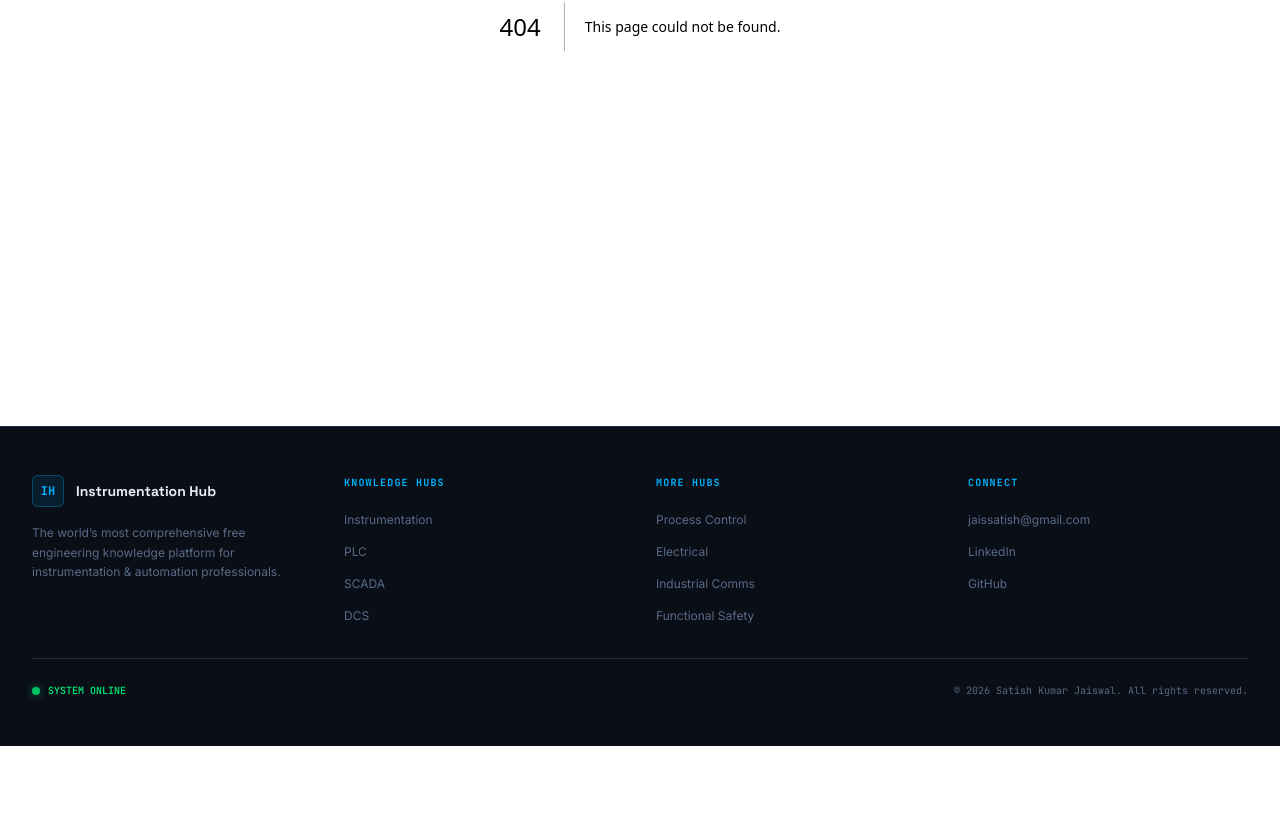
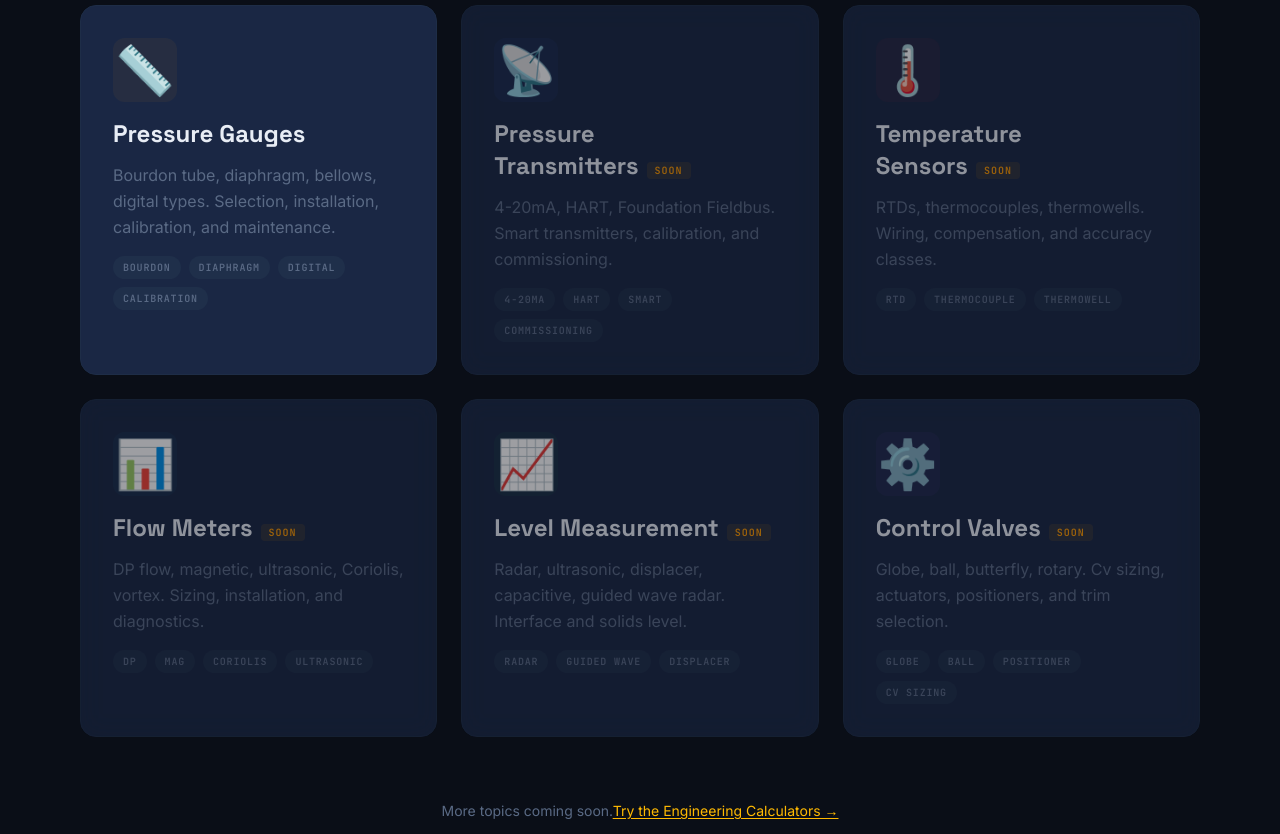
Before and after one commit to jaissatish-web/instrumentation-hub, a Next.js app: page /knowledge/instrumentation in a window 1280 px wide. Before the commit this address had no page. Shown: the part 446-1280 px from the top of the page. Before the commit the page ends 1192 px from the top, so only its background shows below. Built offline with nearby package versions, Linux system fonts and the light colour scheme.

Commit message:
Add instrumentation index page with card-based layout

```diff
--- /dev/null
+++ b/src/app/knowledge/instrumentation/page.tsx
@@ -0,0 +1,159 @@
+"use client";
+
+import Link from "next/link";
+
+const metadata = {
+  title: "Instrumentation Knowledge Base - Instrumentation Hub",
+  description: "Comprehensive guides on pressure gauges, transmitters, temperature sensors, flow meters, level measurement, and control valves",
+};
+
+const topics = [
+  {
+    id: "pressure-gauges",
+    title: "Pressure Gauges",
+    description: "Bourdon tube, diaphragm, bellows, digital types. Selection, installation, calibration, and maintenance.",
+    icon: "📏",
+    color: "border-amber-500/30",
+    bgColor: "bg-amber-500/5",
+    tags: ["Bourdon", "Diaphragm", "Digital", "Calibration"],
+  },
+  {
+    id: "pressure-transmitters",
+    title: "Pressure Transmitters",
+    description: "4-20mA, HART, Foundation Fieldbus. Smart transmitters, calibration, and commissioning.",
+    icon: "📡",
+    color: "border-blue-500/30",
+    bgColor: "bg-blue-500/5",
+    tags: ["4-20mA", "HART", "Smart", "Commissioning"],
+    comingSoon: true,
+  },
+  {
+    id: "temperature-sensors",
+    title: "Temperature Sensors",
+    description: "RTDs, thermocouples, thermowells. Wiring, compensation, and accuracy classes.",
+    icon: "🌡️",
+    color: "border-red-500/30",
+    bgColor: "bg-red-500/5",
+    tags: ["RTD", "Thermocouple", "Thermowell"],
+    comingSoon: true,
+  },
+  {
+    id: "flow-meters",
+    title: "Flow Meters",
+    description: "DP flow, magnetic, ultrasonic, Coriolis, vortex. Sizing, installation, and diagnostics.",
+    icon: "📊",
+    color: "border-cyan-500/30",
+    bgColor: "bg-cyan-500/5",
+    tags: ["DP", "Mag", "Coriolis", "Ultrasonic"],
+    comingSoon: true,
+  },
+  {
+    id: "level-measurement",
+    title: "Level Measurement",
+    description: "Radar, ultrasonic, displacer, capacitive, guided wave radar. Interface and solids level.",
+    icon: "📈",
+    color: "border-green-500/30",
+    bgColor: "bg-green-500/5",
+    tags: ["Radar", "Guided Wave", "Displacer"],
+    comingSoon: true,
+  },
+  {
+    id: "control-valves",
+    title: "Control Valves",
+    description: "Globe, ball, butterfly, rotary. Cv sizing, actuators, positioners, and trim selection.",
+    icon: "⚙️",
+    color: "border-purple-500/30",
+    bgColor: "bg-purple-500/5",
+    tags: ["Globe", "Ball", "Positioner", "Cv Sizing"],
+    comingSoon: true,
+  },
+];
+
+export default function InstrumentationPage() {
+  return (
+    <div className="page-enter min-h-screen pb-16">
+      <div className="max-w-6xl mx-auto px-4 py-12 sm:py-20">
+        {/* Header */}
+        <div className="mb-12 sm:mb-16 text-center">
+          <div className="inline-flex items-center gap-2 px-3 py-1.5 rounded-full border border-amber-500/20 bg-amber-500/5 mb-6">
+            <span className="text-[9px] font-semibold uppercase tracking-[.12em] text-amber-500" style={{fontFamily: "var(--font-mono)"}}>
+              Instrumentation Knowledge Base
+            </span>
+          </div>
+          <h1 className="text-4xl sm:text-5xl lg:text-6xl font-black text-[var(--color-text-primary)] mb-6" style={{fontFamily: "var(--font-display)"}}>
+            Instrumentation <span className="gradient-amber">Guides</span>
+          </h1>
+          <p className="text-lg sm:text-xl text-[var(--color-text-secondary)] max-w-2xl mx-auto leading-relaxed">
+            Field-proven references for I&C engineers. Covers selection, installation, calibration, and troubleshooting.
+            Built from 15+ years of commissioning experience across NEOM, NSRP, and ADNOC projects.
+          </p>
+        </div>
+
+        {/* Topic Cards Grid */}
+        <div className="grid grid-cols-1 sm:grid-cols-2 lg:grid-cols-3 gap-4 sm:gap-6">
+          {topics.map((topic) => (
+            <Link
+              key={topic.id}
+              href={topic.comingSoon ? "#" : `/knowledge/instrumentation/${topic.id}`}
+              className={`group glass-card rounded-2xl p-6 sm:p-8 relative overflow-hidden transition-all duration-300 hover:translate-y-[-4px] cursor-pointer ${topic.comingSoon ? "opacity-60 pointer-events-none" : ""}`}
+              style={{ border: "1px solid var(--color-border)", background: "var(--color-bg-card)" }}
+            >
+              {/* Accent border top */}
+              <div className={`absolute top-0 left-0 right-0 h-1 transition-all duration-300 ${topic.color} group-hover:opacity-100`} />
+
+              <div className="relative z-10">
+                {/* Icon */}
+                <div className={`text-4xl sm:text-5xl mb-4 ${topic.bgColor} inline-flex items-center justify-center rounded-xl w-16 h-16`}>
+                  <span aria-hidden="true">{topic.icon}</span>
+                </div>
+
+                {/* Title */}
+                <h3 className="text-xl sm:text-2xl font-black text-[var(--color-text-primary)] mb-3 group-hover:text-amber-400 transition-colors" style={{fontFamily: "var(--font-display)"}}>
+                  {topic.title}
+                  {topic.comingSoon && (
+                    <span className="ml-2 text-[10px] font-semibold uppercase tracking-[.1em] text-amber-500 bg-amber-500/10 px-2 py-0.5 rounded" style={{fontFamily: "var(--font-mono)"}}>
+                      Soon
+                    </span>
+                  )}
+                </h3>
+
+                {/* Description */}
+                <p className="text-sm sm:text-base text-[var(--color-text-muted)] leading-relaxed mb-4">
+                  {topic.description}
+                </p>
+
+                {/* Tags */}
+                <div className="flex flex-wrap gap-2">
+                  {topic.tags.map((tag, i) => (
+                    <span
+                      key={i}
+                      className="text-[10px] font-semibold uppercase tracking-[.08em] text-[var(--color-text-muted)] bg-[var(--color-bg-raise)] px-2.5 py-1 rounded-full"
+                      style={{fontFamily: "var(--font-mono)"}}
+                    >
+                      {tag}
+                    </span>
+                  ))}
+                </div>
+              </div>
+
+              {/* Hover indicator */}
+              {!topic.comingSoon && (
+                <div className="absolute bottom-0 left-0 right-0 h-px bg-amber-500 scale-x-0 group-hover:scale-x-100 transition-transform duration-300 origin-left" />
+              )}
+            </Link>
+          ))}
+        </div>
+
+        {/* Footer Note */}
+        <div className="mt-12 sm:mt-16 text-center">
+          <p className="text-sm text-[var(--color-text-muted)]">
+            More topics coming soon.
+            <a href="/tools" className="text-amber-400 hover:text-amber-300 underline underline-offset-2">
+              Try the Engineering Calculators →
+            </a>
+          </p>
+        </div>
+      </div>
+    </div>
+  );
+}
```
